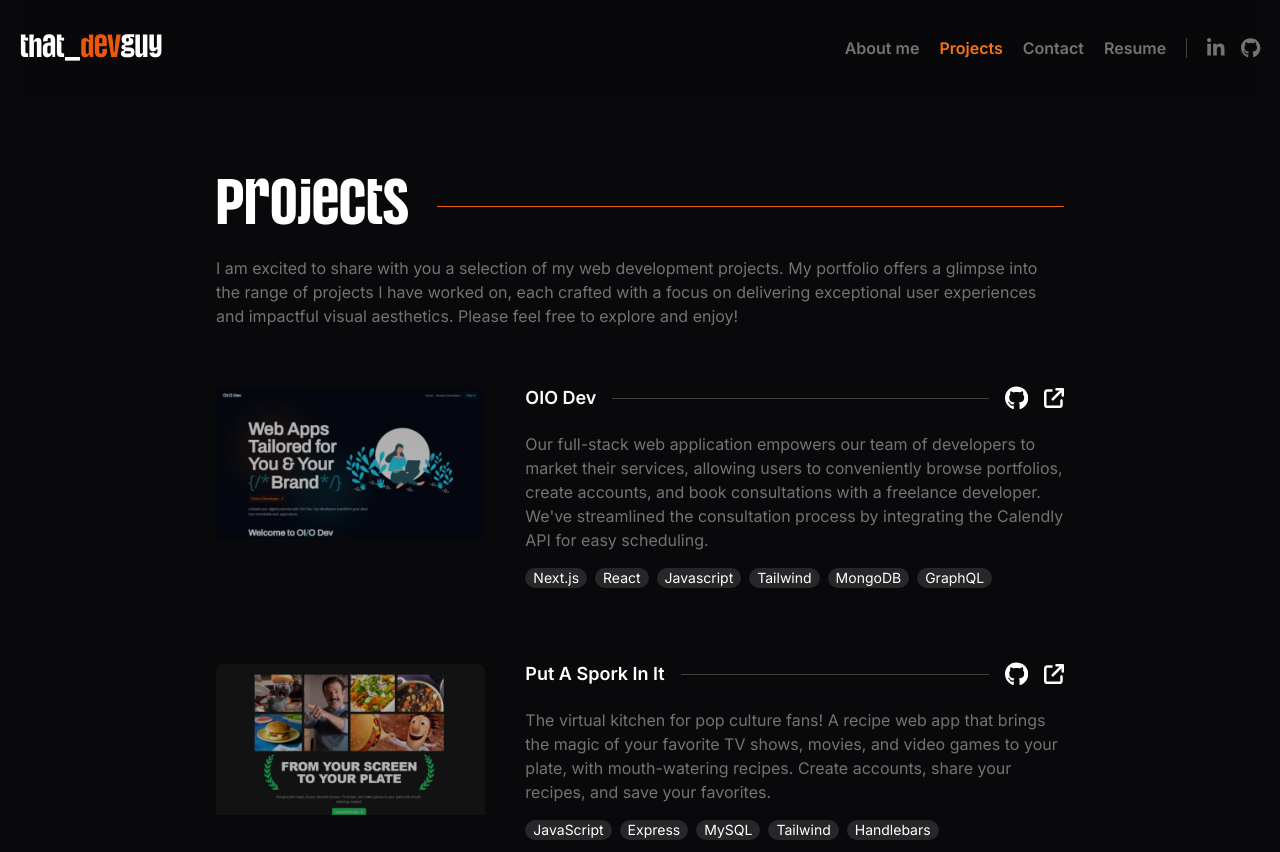
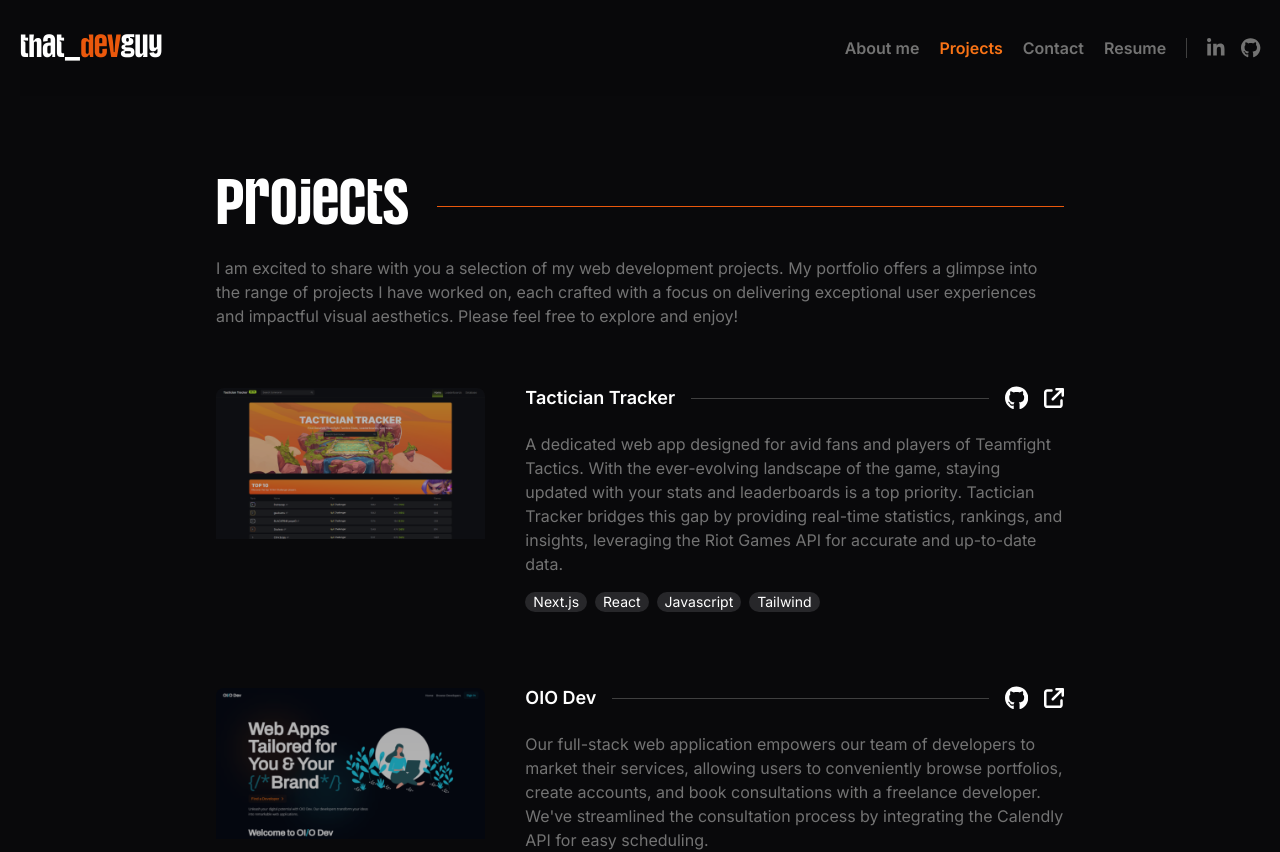
Before and after one commit to that-devguy/react-portfolio, a Next.js app: page /projects in a window 1280 px wide. Shown: the top 852 px of the page. Built offline with nearby package versions, Linux system fonts and the light colour scheme.

Commit message:
added tactician tracker to my projects section

```diff
--- a/src/app/projects/data.js
+++ b/src/app/projects/data.js
@@ -2,16 +2,33 @@
 export default [
   {
     id: "1",
+    title: "Tactician Tracker",
+    description:
+      "A dedicated web app designed for avid fans and players of Teamfight Tactics. With the ever-evolving landscape of the game, staying updated with your stats and leaderboards is a top priority. Tactician Tracker bridges this gap by providing real-time statistics, rankings, and insights, leveraging the Riot Games API for accurate and up-to-date data.",
+    techList: ["Next.js", "React", "Javascript", "Tailwind"],
+    imageUrl: "/images/tacticiantracker-demo.png",
+    appUrl: "https://www.tacticiantracker.com/",
+    gitHubUrl: "https://github.com/that-devguy/tactician-tracker",
+  },
+  {
+    id: "2",
     title: "OIO Dev",
     description:
       "Our full-stack web application empowers our team of developers to market their services, allowing users to conveniently browse portfolios, create accounts, and book consultations with a freelance developer. We've streamlined the consultation process by integrating the Calendly API for easy scheduling.",
-    techList: ["Next.js", "React", "Javascript", "Tailwind", "MongoDB", "GraphQL"],
+    techList: [
+      "Next.js",
+      "React",
+      "Javascript",
+      "Tailwind",
+      "MongoDB",
+      "GraphQL",
+    ],
     imageUrl: "/images/oiodev-demo.png",
     appUrl: "https://www.oiodev.com/",
     gitHubUrl: "https://github.com/CodeByDex/OIODev",
   },
   {
-    id: "2",
+    id: "3",
     title: "Put A Spork In It",
     description:
       "The virtual kitchen for pop culture fans! A recipe web app that brings the magic of your favorite TV shows, movies, and video games to your plate, with mouth-watering recipes. Create accounts, share your recipes, and save your favorites.",
@@ -21,7 +38,7 @@ export default [
     gitHubUrl: "https://github.com/CodeByDex/PutASporkInIt",
   },
   {
-    id: "3",
+    id: "4",
     title: "Pokédex Portal",
     description:
       "A Pokedex web app with a comprehensive database of all 1008 Pokemon from all 9 generations. It combines data from PokeAPI and Pokemon TCG API to provide users with information about Pokemon, including their stats, evolutions, and trading cards. We feature an elegant design using the Tailwind and offer an intuitive interface for easy searching and accessing of Pokemon information.",
@@ -31,7 +48,7 @@ export default [
     gitHubUrl: "https://github.com/that-devguy/Pokedex-Web-Application",
   },
   {
-    id: "4",
+    id: "5",
     title: "Remote",
     description:
       "A multi-page web application that demonstrates how Remote can bring ideas to life with exceptional product design and prototyping. This application simplifies and streamlines the quoting process for ease of use.",
@@ -40,16 +57,6 @@ export default [
     appUrl: "https://remotedesign.tech/",
     gitHubUrl: "https://github.com/that-devguy/Remote-Website",
   },
-  // {
-  //   id: "5",
-  //   title: "Coming Soon",
-  //   description:
-  //     "Lorem ipsum dolor sit amet, consectetur adipiscing elit, sed do eiusmod tempor incididunt ut labore et dolore magna aliqua. Ut enim ad minim veniam, quis nostrud exercitation ullamco laboris nisi ut aliquip ex ea commodo consequat. Duis aute irure dolor in reprehenderit in voluptate velit esse cillum dolore eu fugiat nulla pariatur. Excepteur sint occaecat cupidatat non proident, sunt in culpa qui officia deserunt mollit anim id est laborum.",
-  //   techList: ["React", "JavaScript", "CSS"],
-  //   imageUrl: "/images/placeholder-demo.png",
-  //   appUrl: "",
-  //   gitHubUrl: "",
-  // },
   // {
   //   id: "6",
   //   title: "Coming Soon",
```
Also changed, not shown: public/images/tacticiantracker-demo.png (added).
